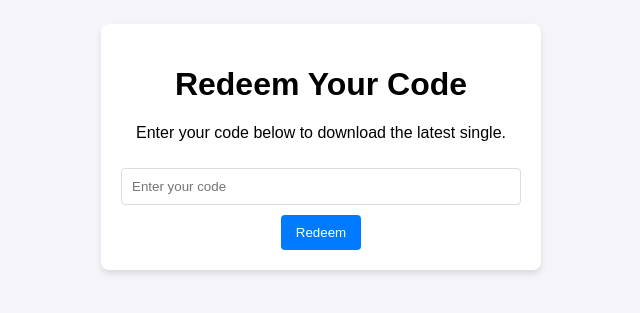
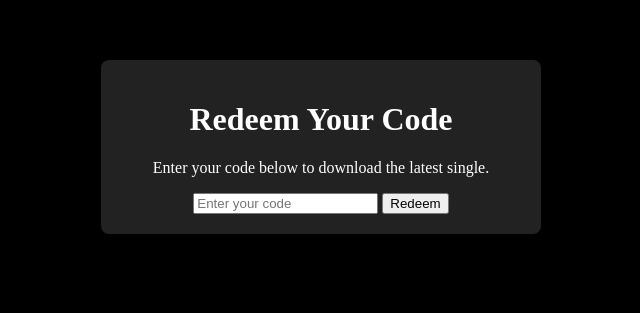
Before and after one commit to unlockraysingle/unlockraysingle.github.io, a plain HTML site: page index.html in a window 1280 px wide. Shown: the part 253-566 px from the top of the page, without its empty margins (319-959 px from the left). Drawn offline with Linux system fonts and the light colour scheme.

Commit message:
Add files via upload

```diff
--- a/index.html
+++ b/index.html
@@ -5,18 +5,19 @@
     <meta charset="UTF-8">
     <meta name="viewport" content="width=device-width, initial-scale=1.0">
     <title>Redeem Your Code</title>
+    <link rel="stylesheet" href="styles.css">
     <style>
         body {
-            font-family: Arial, sans-serif;
+            background-color: black;
+            color: white;
             display: flex;
             justify-content: center;
             align-items: center;
             height: 100vh;
             margin: 0;
-            background-color: #f4f4f9;
         }
         .container {
-            background: #fff;
+            background-color: #222;
             padding: 20px;
             border-radius: 8px;
             box-shadow: 0 4px 6px rgba(0, 0, 0, 0.1);
@@ -24,43 +25,11 @@
             width: 100%;
             max-width: 400px;
         }
-        input[type="text"] {
-            width: 100%;
-            padding: 10px;
-            margin: 10px 0;
-            border: 1px solid #ddd;
-            border-radius: 4px;
-            box-sizing: border-box;
+        input[type="text"], button {
+            color: black;
         }
-        button {
-            padding: 10px 15px;
-            color: #fff;
-            background: #007bff;
-            border: none;
-            border-radius: 4px;
-            cursor: pointer;
-        }
-        button:hover {
-            background: #0056b3;
-        }
-        .success {
-            color: green;
-            margin-top: 15px;
-        }
-        .error {
-            color: red;
-            margin-top: 15px;
-        }
-        .download {
-            margin-top: 20px;
-        }
-        .download a {
-            color: #007bff;
-            text-decoration: none;
-            font-weight: bold;
-        }
-        .download a:hover {
-            text-decoration: underline;
+        a {
+            color: white;
         }
     </style>
 </head>
```
